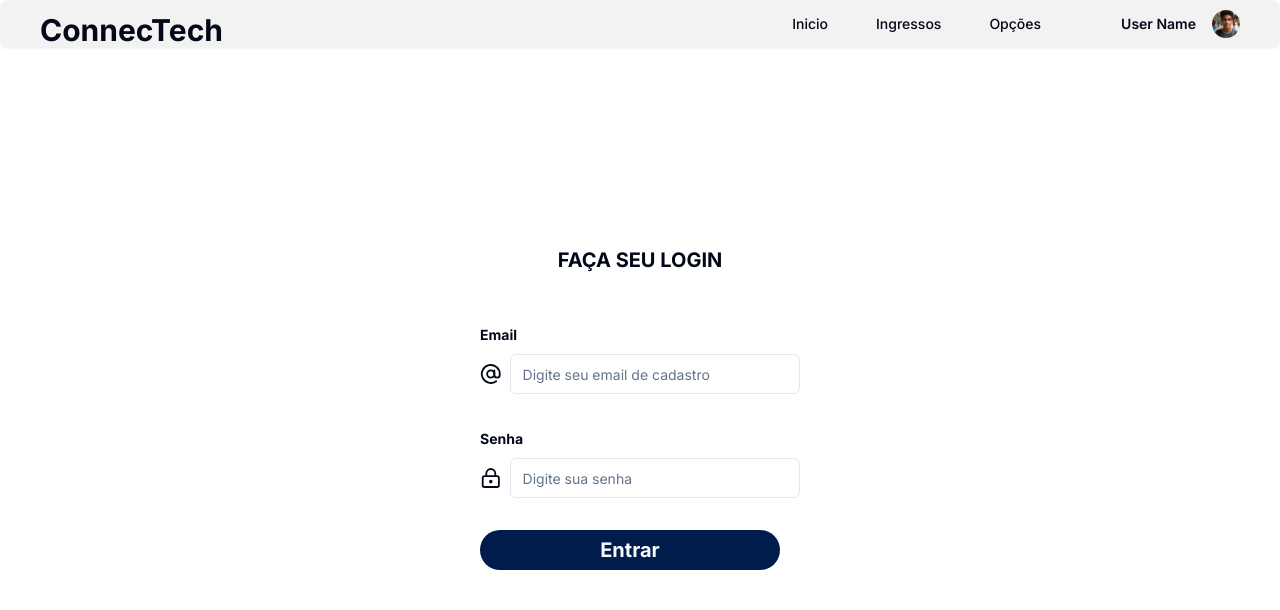
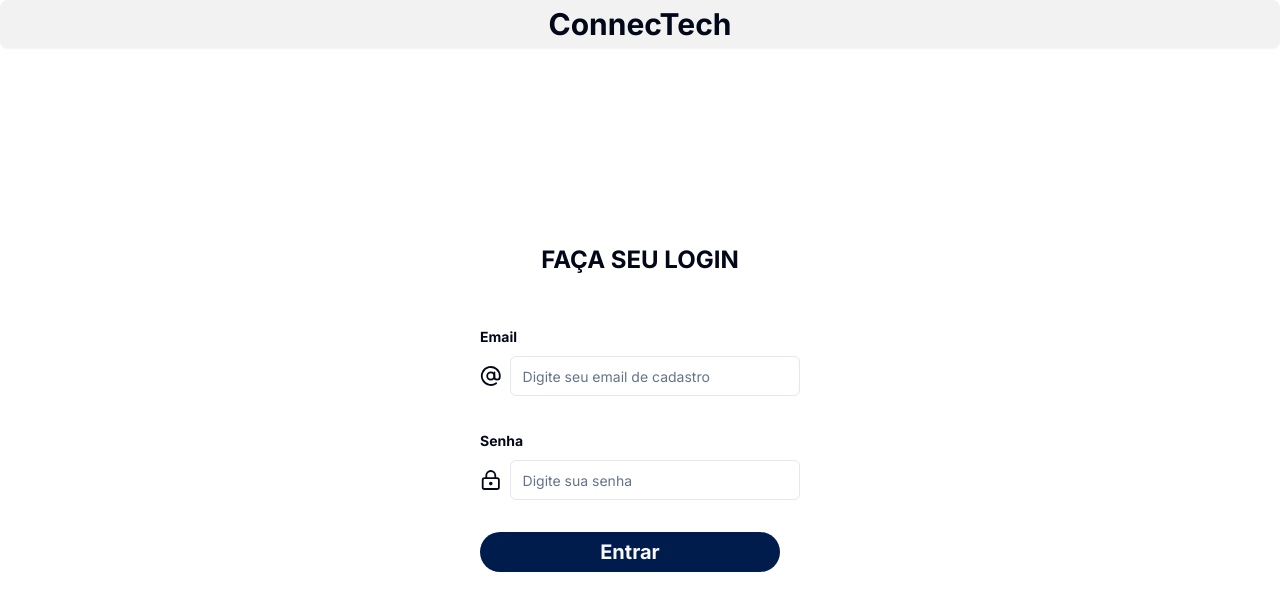
Before and after one commit to Matheus-kb/ConnecTech-Front, a Next.js app: page /login in a window 1280 px wide. Shown: the top 610 px of the page. Built offline with nearby package versions, Linux system fonts and the light colour scheme.

Commit message:
feat: adjust desktop font size of login page

```diff
--- a/app/login/page.tsx
+++ b/app/login/page.tsx
@@ -7,7 +7,6 @@ import { Button } from "@/components/ui/button";
 import {
   Form,
   FormControl,
-  FormDescription,
   FormField,
   FormItem,
   FormLabel,
@@ -15,13 +14,10 @@ import {
 } from "@/components/ui/form";
 import { Input } from "@/components/ui/input";
 import { AtSign, LockKeyholeIcon } from "lucide-react";
-import Header from "@/components/header";
 import api from "../_api/api";
-import { useContext, useState } from "react";
-import axios from "axios";
-
-import { signIn } from "next-auth/react";
+import {  useState } from "react";
 import { useRouter } from "next/navigation";
+import Header2 from "@/components/header2";
 
 const formSchema = z.object({
   email: z
@@ -66,9 +62,9 @@ const LoginPage = () => {
 
   return (
     <>
-      <Header />
+      <Header2 />
       <div className="flex flex-col items-center justify-center h-[90vh]">
-        <h1 className="uppercase font-bold text-xl pb-12">Faça seu login</h1>
+        <h1 className="uppercase font-bold text-xl pb-12 lg:text-2xl">Faça seu login</h1>
         <div>
           <Form {...form}>
             <form onSubmit={form.handleSubmit(onSubmit)} className="space-y-8">
```
